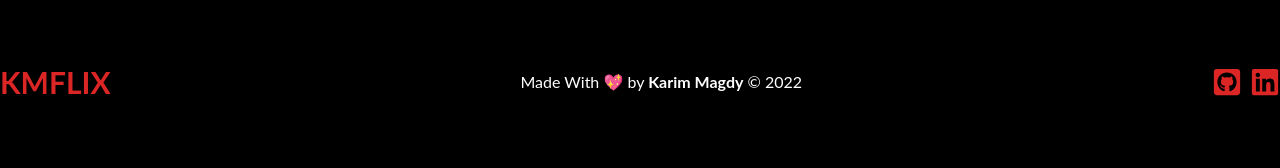
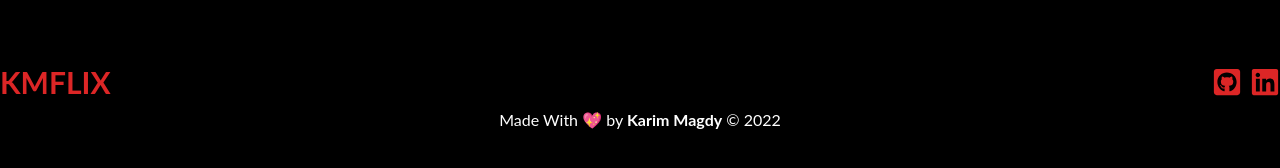
Before and after one commit to KareeMagdyy/kmdb-react, a React (Create React App) app: page /movieGenre/1 in a window 1280 px wide. Shown: the part 384-552 px from the top of the page. Built offline with nearby package versions, Linux system fonts and the light colour scheme; no server answers; sample sign-in values are in the browser's storage.

Commit message:
fix design bugs

```diff
--- a/src/components/Footer.jsx
+++ b/src/components/Footer.jsx
@@ -10,18 +10,7 @@ const Footer = () => {
             KMFLIX
           </h1>
         </Link>
-        <p className='text-md '>
-          Made With 💖 by{" "}
-          <a
-            href='https://karim.website/'
-            target='_blank'
-            rel='noopener noreferrer'
-            className='hover:underline font-bold'
-          >
-            Karim Magdy
-          </a>{" "}
-          &copy; 2022
-        </p>
+
         <div className='flex gap-2 text-red-600'>
           <a
             href='https://github.com/KareeMagdyy'
@@ -41,6 +30,20 @@ const Footer = () => {
           </a>
         </div>
       </div>
+      <div className='container mx-auto pt-2'>
+        <p className='text-md text-center'>
+          Made With 💖 by{" "}
+          <a
+            href='https://karim.website/'
+            target='_blank'
+            rel='noopener noreferrer'
+            className='hover:underline font-bold'
+          >
+            Karim Magdy
+          </a>{" "}
+          &copy; 2022
+        </p>
+      </div>
     </footer>
   );
 };
--- a/src/pages/MoviesGenre.jsx
+++ b/src/pages/MoviesGenre.jsx
@@ -34,7 +34,7 @@ const MoviesGenre = () => {
         <div className='bg-black/75 absolute w-full h-[300px] left-0 top-0'></div>
         <div className='bg-gradient-to-b from-black absolute w-full h-[120px] left-0 top-0'></div>
         <div className='bg-gradient-to-t from-black absolute w-full h-[120px] left-0 bottom-0'></div>
-        <h1 className='text-white absolute top-[50%] left-[50%] translate-x-[-50%] translate-y-[50%] text-4xl font-black'>
+        <h1 className='text-white absolute top-[50%] left-[50%] translate-x-[-50%] translate-y-[50%] text-2xl md:text-4xl font-black'>
           {genreTitle}
         </h1>
       </div>
```
